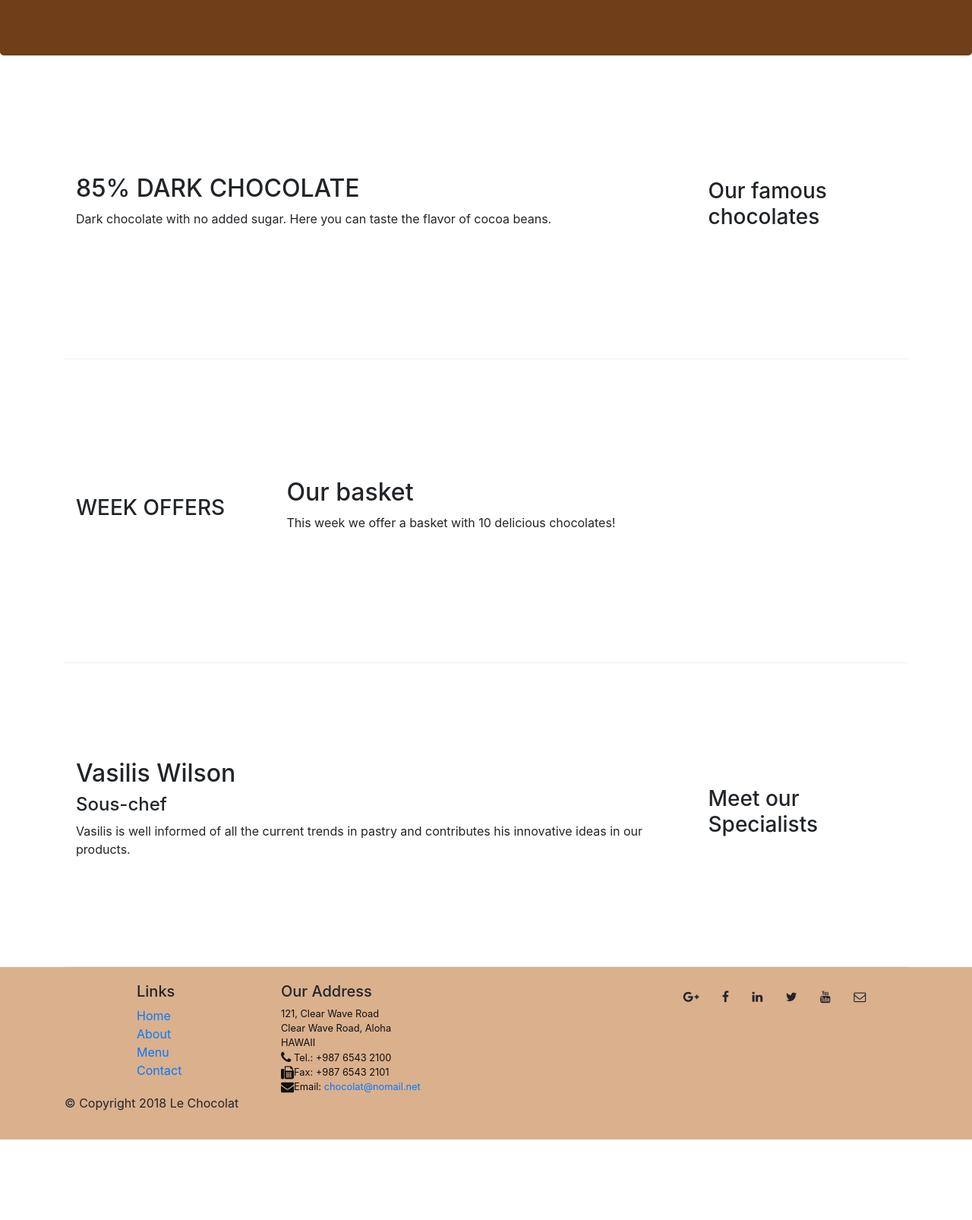
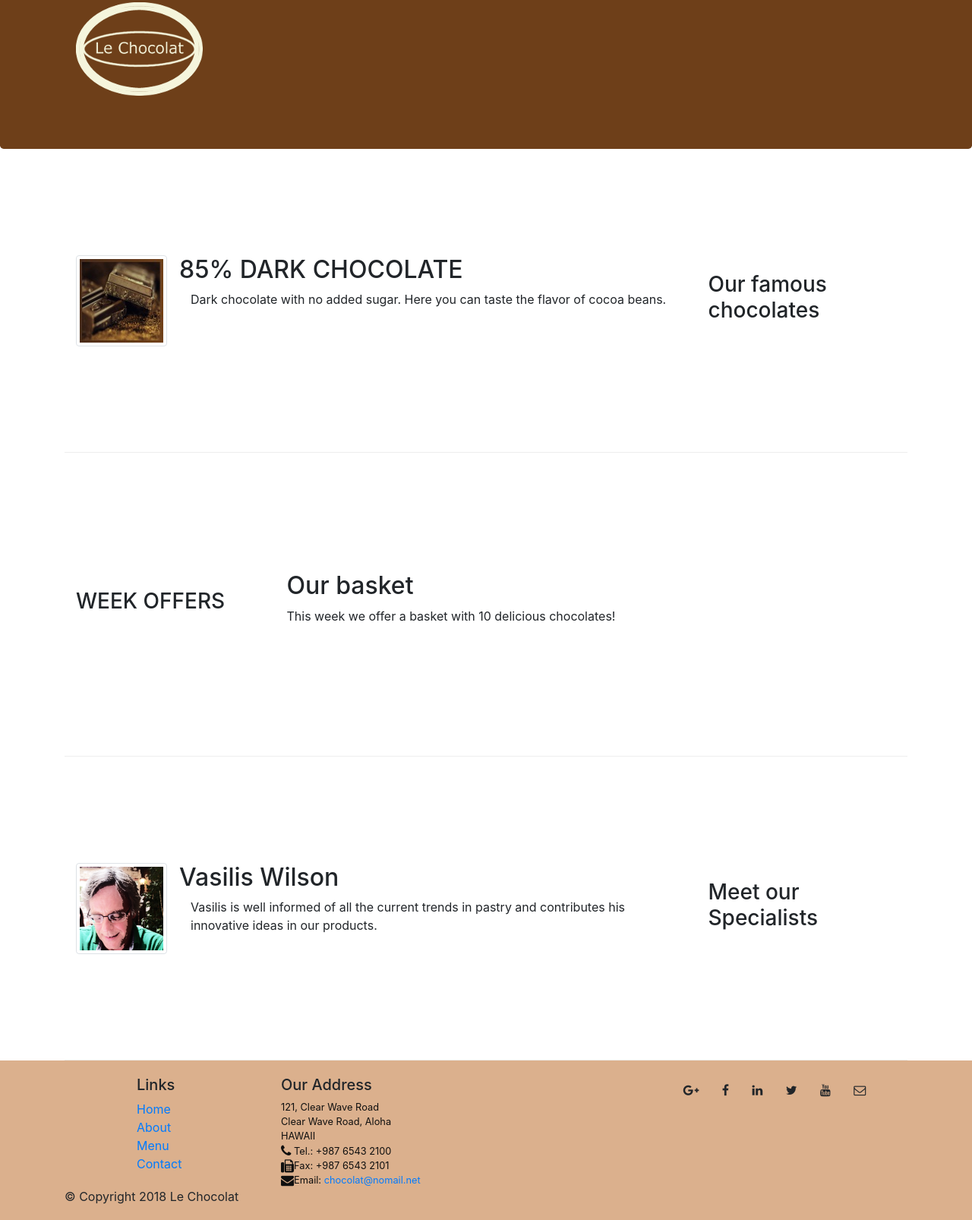
Before and after one commit to esarac74/leChocolat_enes, a website: page index.html in a window 1280 px wide. Shown: the part 237-1843 px from the top of the page at 76% size. Before the commit the page ends 1737 px from the top, so only its background shows below. Drawn offline with nearby package versions, Linux system fonts and the light colour scheme.

Commit message:
Images and Media

```diff
--- a/index.html
+++ b/index.html
@@ -17,7 +17,7 @@
 <body>
     <nav class="navbar navbar-expand-md navbar-light bg-light fixed-top ">
         <div class="container">
-            <a class="navbar-brand" href="#">Le Chocolat</a>
+            <a class="navbar-brand" href="#"><img src="images/logo.png" height="40" width="54"></a>
             <button class="navbar-toggler" type="button" data-toggle="collapse" data-target="#Navbar">
                 <span class="navbar-toggler-icon"></span>
                 </button>
@@ -41,6 +41,7 @@
                     recipes. Our creations will travel you in the chocolate world!</p>
             </div>
             <div class="col col-sm">
+                <img src="images/logo.png" class="img-fluid">
             </div>
         </div>
         </div>
@@ -52,8 +53,15 @@
                 <h3>Our famous chocolates</h3>
             </div>
             <div class="col-sm col-md">
-                <h2>85% DARK CHOCOLATE</h2>
-                <p class="d-none d-sm-block">Dark chocolate with no added sugar. Here you can taste the flavor of cocoa beans.</p>
+                <div class="media">
+                    <img class="d-flex mr-3 img-thumbnail align-self-center"
+                    src="images/dark85.jpg" alt="85% DARK CHOCOLATE">
+                    <div class="media-body">
+                    <h2 class="mt-0">85% DARK CHOCOLATE</h2>
+                    <p class="col d-none d-md-block">Dark chocolate with no added sugar.
+                    Here you can taste the flavor of cocoa beans.</p>
+                    </div>
+                    </div>
             </div>
         </div>
 
@@ -74,10 +82,15 @@
             <h3>Meet our Specialists</h3>
         </div>
         <div class="col-sm col-md">
-            <h2>Vasilis Wilson </h2>
-            <h4>Sous-chef</h4>
-            <p class="d-none d-sm-block">Vasilis is well informed of all the current trends in pastry and contributes his innovative ideas in
-                our products.</p>
+            <div class="media">
+                <img class="d-flex mr-3 img-thumbnail align-self-center"
+                src="images/cartoonVasilis.png" alt="Vasilis Wilson">
+                <div class="media-body">
+                <h2 class="mt-0">Vasilis Wilson</h2>
+                <p class="col d-none d-md-block">Vasilis is well informed of all the current
+                trends in pastry and contributes his innovative ideas in our products.</p>
+                </div>
+                </div>
         </div>
     </div>
     </div>
```
Also changed, not shown: aboutus.html (+2 -1 lines), images/cartoonVasilis.png (added), images/dark85.jpg (added), images/logo.png (added), images/promotion.jpg (added).
